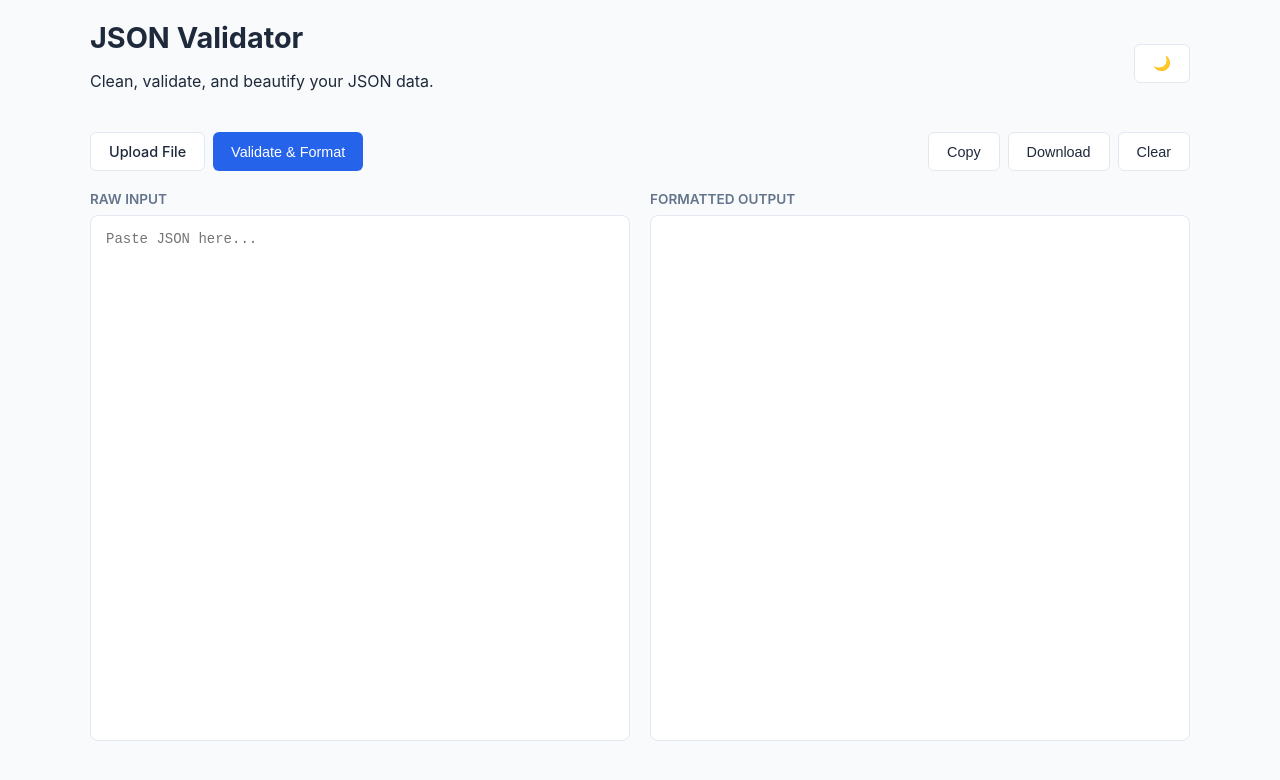
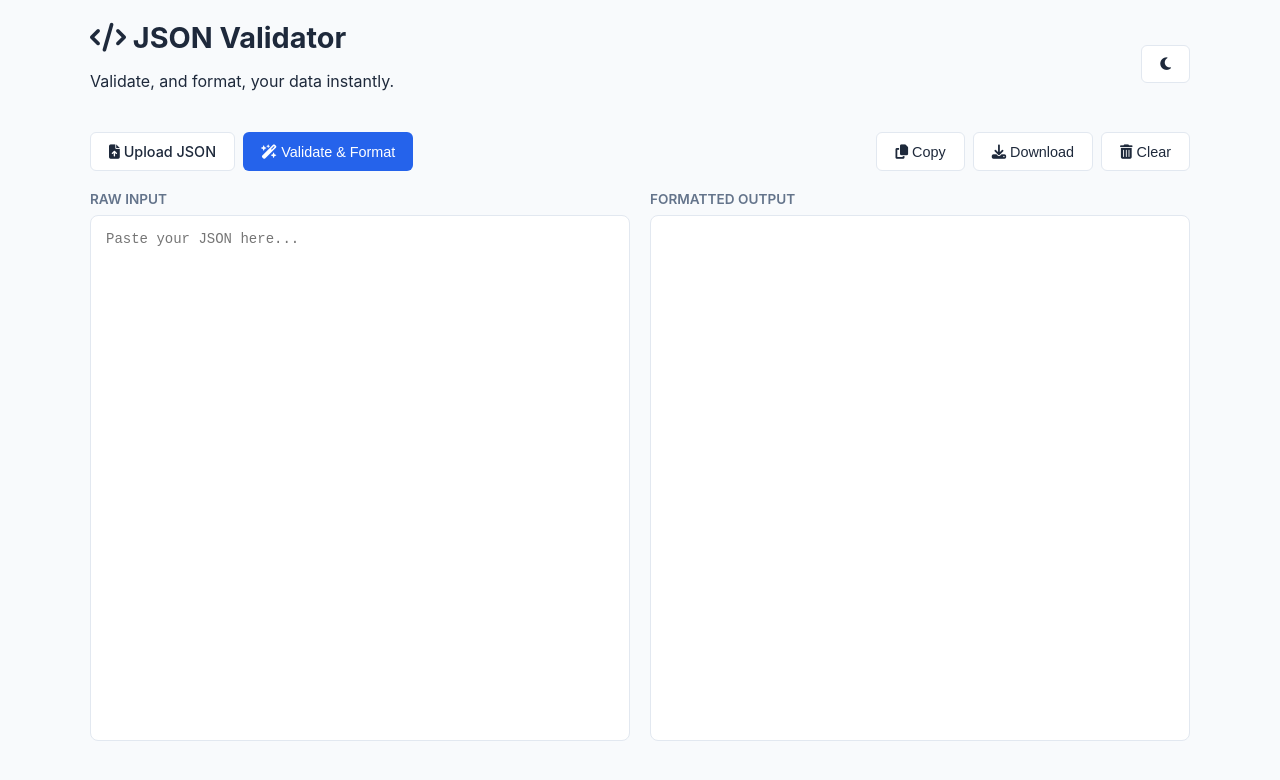
Before and after one commit to himanshubuhadia/JSON-VALIDATOR-FORMATTER, a plain HTML site: page index.html in a window 1280 px wide. Drawn offline with Linux system fonts and the light colour scheme.

Commit message:
Update title and improve UI elements in index.html

```diff
--- a/index.html
+++ b/index.html
@@ -3,36 +3,43 @@
 <head>
     <meta charset="UTF-8">
     <meta name="viewport" content="width=device-width, initial-scale=1.0">
-    <title>JSON Validator</title>
+    <title>JSON Validator & Formatter </title>
+    <link rel="stylesheet" href="https://cdnjs.cloudflare.com/ajax/libs/font-awesome/6.5.1/css/all.min.css">
     <link rel="stylesheet" href="style.css">
 </head>
 <body class="light-mode">
     <div class="container">
         <header>
             <div class="logo">
-                <h1>JSON Validator</h1>
-                <p>Clean, validate, and beautify your JSON data.</p>
+                <h1><i class="fas fa-code"></i> JSON Validator </h1>
+                <p>Validate, and format,  your data instantly.</p>
             </div>
-            <button id="theme-toggle" class="icon-btn" title="Toggle Dark/Light Mode">🌙</button>
+            <button id="theme-toggle" class="icon-btn" title="Toggle Dark/Light Mode">
+                <i class="fas fa-moon" id="theme-icon"></i>
+            </button>
         </header>
 
         <div class="toolbar">
             <div class="btn-group">
-                <label for="file-input" class="action-btn">Upload File</label>
+                <label for="file-input" class="action-btn">
+                    <i class="fas fa-file-upload"></i> Upload JSON
+                </label>
                 <input type="file" id="file-input" accept=".json" style="display:none">
-                <button id="validate-btn" class="primary-btn">Validate & Format</button>
+                <button id="validate-btn" class="primary-btn">
+                    <i class="fas fa-wand-magic-sparkles"></i> Validate & Format
+                </button>
             </div>
             <div class="btn-group">
-                <button id="copy-btn">Copy</button>
-                <button id="download-btn">Download</button>
-                <button id="clear-btn" class="danger-btn">Clear</button>
+                <button id="copy-btn"><i class="fas fa-copy"></i> Copy</button>
+                <button id="download-btn"><i class="fas fa-download"></i> Download</button>
+                <button id="clear-btn" class="danger-btn"><i class="fas fa-trash-can"></i> Clear</button>
             </div>
         </div>
 
         <div class="main-content">
             <div class="pane">
                 <div class="pane-label">Raw Input</div>
-                <textarea id="json-input" placeholder='Paste JSON here... ' spellcheck="false"></textarea>
+                <textarea id="json-input" placeholder='Paste your JSON here... ' spellcheck="false"></textarea>
             </div>
             <div class="pane">
                 <div class="pane-label">Formatted Output</div>
@@ -45,7 +52,6 @@
         <div id="status-bar" class="hidden"></div>
     </div>
 
-
     <script src="script.js"></script>
 </body>
 </html>
```
